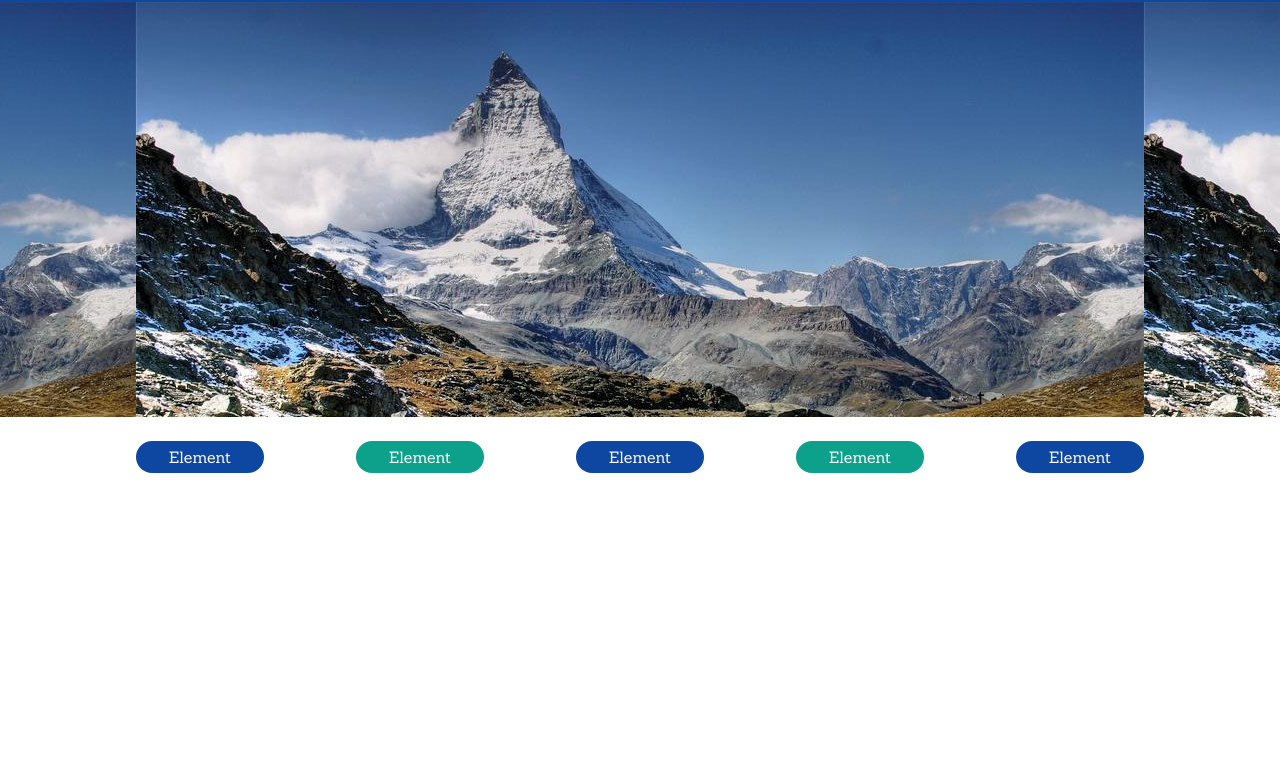
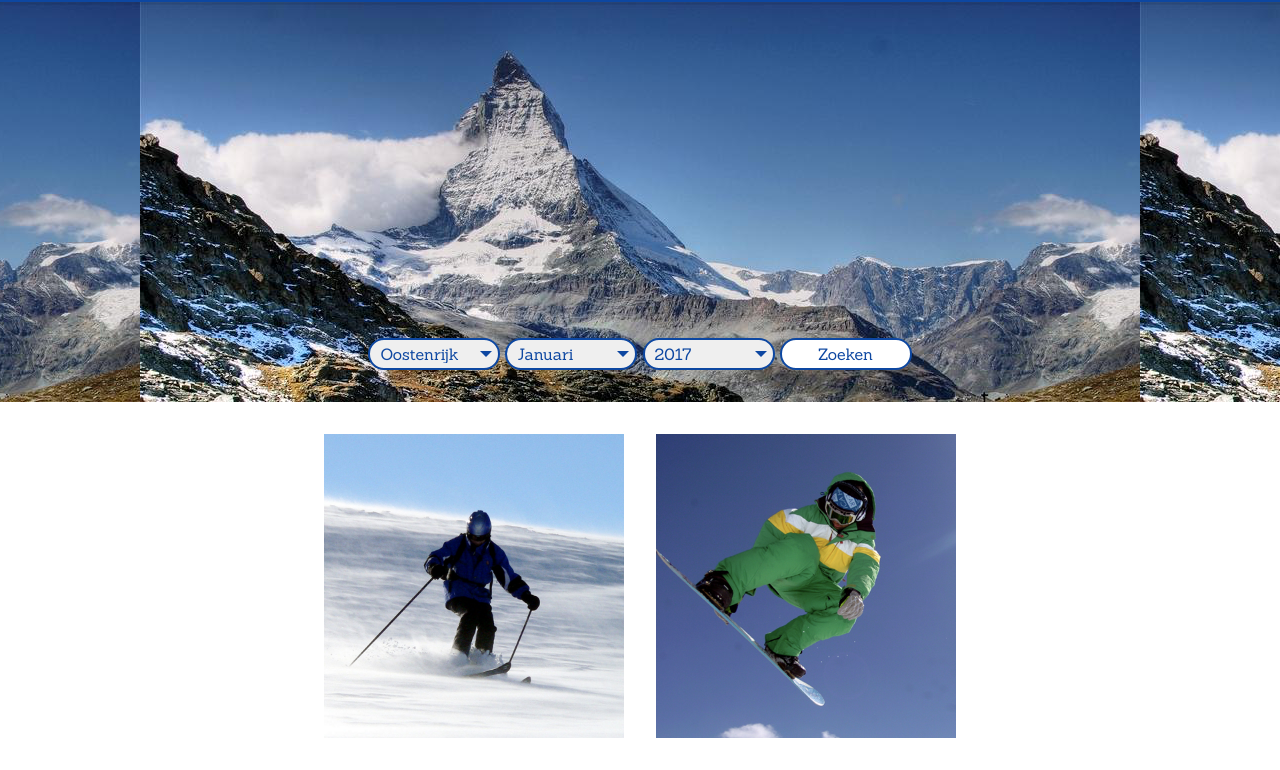
Before and after one commit to Fireblade75/Vakanski, a website: page public/index.html in a window 1280 px wide. Shown: the part 62-832 px from the top of the page. Before the commit the page ends 800 px from the top, so only its background shows below. Drawn offline with Linux system fonts and the light colour scheme.

Commit message:
Improved header & form

```diff
--- /dev/null
+++ b/copyright.xml
@@ -0,0 +1,5 @@
+<assets>
+    <asset type='image' src='img/skiing.png' url='https://commons.wikimedia.org/wiki/Alpine_skiing#/media/File:Skilaeufer_Alpin.jpg' />
+    <asset type='image' src='img/matterhorn.png' url='https://commons.wikimedia.org/wiki/Matterhorn#/media/File:Matterhorn_reflection.jpg' />
+    <asset type='image' src='img/snowboadring.png' url='https://commons.wikimedia.org/wiki/Category:Snowboarding#/media/File:FAlonso_Grases.jpg' />
+</assets>
--- a/public/css/style.less
+++ b/public/css/style.less
@@ -1,10 +1,8 @@
-
 @fontPrimary: 'Sanchez';
 @colorPrimary: #0d47a1;
 @colorPrimaryLight: #82b1ff;
 @colorAlt: #0da08a;
 @colorAltLight: #80ffee;
-
 body {
     margin: 0;
     font-family: @fontPrimary;
@@ -13,23 +11,31 @@ body {
 header {
     width: 100%;
     height: 48px;
-  top:0px;
+    top: 0px;
     background-color: @colorPrimary;
     color: white;
     padding: 8px 0;
     line-height: 48px;
+
+}
+
+#header-shaddow {
+    position: absolute;
+    top: 64px;
+    width: 100%;
+    height: 4px;
+    background: linear-gradient(rgba(0, 0, 0, .14), rgba(0, 0, 0, 0));
 }
 
 nav {
     float: right;
-
-  a, a:visited {
+    a,
+    a:visited {
         margin: 0 8px;
         color: white;
         font-size: 20px;
         text-decoration: none;
     }
-
     a:hover {
         color: @colorPrimaryLight;
     }
@@ -66,18 +72,14 @@ nav {
 //   font-size: 24px;
 //   border-radius: 16px;
 //   color: white;
-
 //   img{
 //     vertical-align: top;
 //     margin: 24px;
 //     filter: invert(100%);
 //   }
 // }
-
-
-
 .block_ul {
-  list-style:none;
+    list-style: none;
     color: white;
     width: 100%;
     padding: 0;
@@ -87,7 +89,6 @@ nav {
     flex-wrap: wrap;
     display: flex;
     justify-content: space-between;
-
     li {
         background-color: @colorPrimary;
         text-align: center;
@@ -95,19 +96,16 @@ nav {
         width: 128px;
         height: 32px;
         line-height: 32px;
-    margin:8px;
+        margin: 8px;
         cursor: pointer;
     }
-
     li:hover {
         color: @colorPrimaryLight;
     }
-
-  li:nth-child(even){
+    li:nth-child(even) {
         background-color: @colorAlt;
     }
-
-  li:hover:nth-child(even){
+    li:hover:nth-child(even) {
         color: @colorAltLight;
     }
 }
@@ -116,3 +114,99 @@ nav {
     display: flex;
     justify-content: center;
 }
+
+.foto-div {
+    min-width: 1000px;
+    height: 400px;
+    background-image: url('../img/matterhorn.png');
+    text-align: center;
+}
+
+.foto-div > form {
+    margin-top: 400px - 64px;
+}
+
+input,
+select {
+    height: 28px;
+    border-radius: 16px;
+    border: 2px solid @colorPrimary;
+    margin: 0;
+    width: 124px;
+    font-size: 16px;
+    padding-left: 5px;
+    outline-color: transparent;
+    outline-style: none;
+    color: @colorPrimary;
+}
+
+input:hover,
+select:hover {
+    background-color: @colorPrimaryLight;
+}
+
+select {
+    -webkit-appearance: none;
+    -moz-appearance: none;
+    -ms-appearance: none;
+    appearance: none;
+    height: 32px;
+    width: 132px;
+    padding-left: 10px;
+    font-family: @fontPrimary;
+}
+
+span.select {
+    font-size: 0;
+    display: inline-block;
+    vertical-align: middle;
+    position: relative;
+}
+
+span.select:after {
+    content: "";
+    position: absolute;
+    z-index: 2;
+    right: 8px;
+    top: 50%;
+    margin-top: -3px;
+    height: 0;
+    width: 0;
+    border-top: 6px solid @colorPrimary;
+    border-left: 6px solid transparent;
+    border-right: 6px solid transparent;
+    pointer-events: none;
+}
+
+button {
+    height: 32px;
+    width: 132px;
+    vertical-align: top;
+    border-radius: 16px;
+    background-color: white;
+    border: 2px solid @colorPrimary;
+    color: @colorPrimary;
+    font-size: 16px;
+    font-family: @fontPrimary;
+}
+
+button:hover {
+    background-color: @colorPrimaryLight;
+}
+
+.actionImage {
+    height: 300x;
+    width: 300px;
+    margin: 32px 16px;
+
+    img {
+        width: 100%;
+        height: 100%;
+    }
+}
+
+.imageRow {
+    display: flex;
+    flex-wrap: wrap;
+    justify-content: center;
+}
--- a/public/index.html
+++ b/public/index.html
@@ -9,14 +9,14 @@
     <title>StaticWeb</title>
     <script src="js/saxquery.js"></script>
     <script>
-        _.onReady(function () {
+        /*_.onReady(function () {
             _(".block_ul").children().onClick(function () {
                 if (_(this).html() === "Element")
                     _(this).html('Ruby');
                 else
                     _(this).html('Element');
             });
-        });
+        });*/
     </script>
 </head>
 
@@ -34,13 +34,50 @@
             </nav>
         </div>
     </header>
+    <div id="header-shaddow"></div>
 
     <div class="carrousel">
-        <img src='img/matterhorn.png'>
-        <img src='img/matterhorn.png'>
-        <img src='img/matterhorn.png'>
+        <div class='foto-div'></div>
+        <div class='foto-div'>
+            <form>
+                <span class="select">
+                    <select>
+                        <option>Oostenrijk</option>
+                        <option>Frankrijk</option>
+                        <option>Zwitserland</option>
+                    </select>
+                </span>
+                <span class="select">
+                    <select>
+                        <option>Januari</option>
+                        <option>Frebruari</option>
+                        <option>Maart</option>
+                        <option>April</option>
+                        <option>November</option>
+                        <option>Decebmer</option>
+                    </select>
+                </span>
+                <span class="select">
+                    <select>
+                        <option>2017</option>
+                        <option>2018</option>
+                    </select>
+                </span>
+                <button>Zoeken</button>
+            </form>
+        </div>
+        <div class='foto-div'></div>
     </div>
+    <section class='imageRow'>
+        <div class="actionImage">
+            <img src='img/skiing.png' />
+        </div>
+        <div class="actionImage">
+            <img src='img/snowboarding.png' />
+        </div>
+    </section>
 
+    <!--
     <main>
         <ul class="block_ul">
             <li>Element</li>
@@ -50,6 +87,7 @@
             <li>Element</li>
         </ul>
     </main>
+    -->
 </body>
 
 </html>
```
Also changed, not shown: public/css/style.css, public/img/skier_xl.png (added), public/img/skiing.png (added), public/img/snowboarding.png (added). Lines whose indentation alone changed are shown as unchanged.
